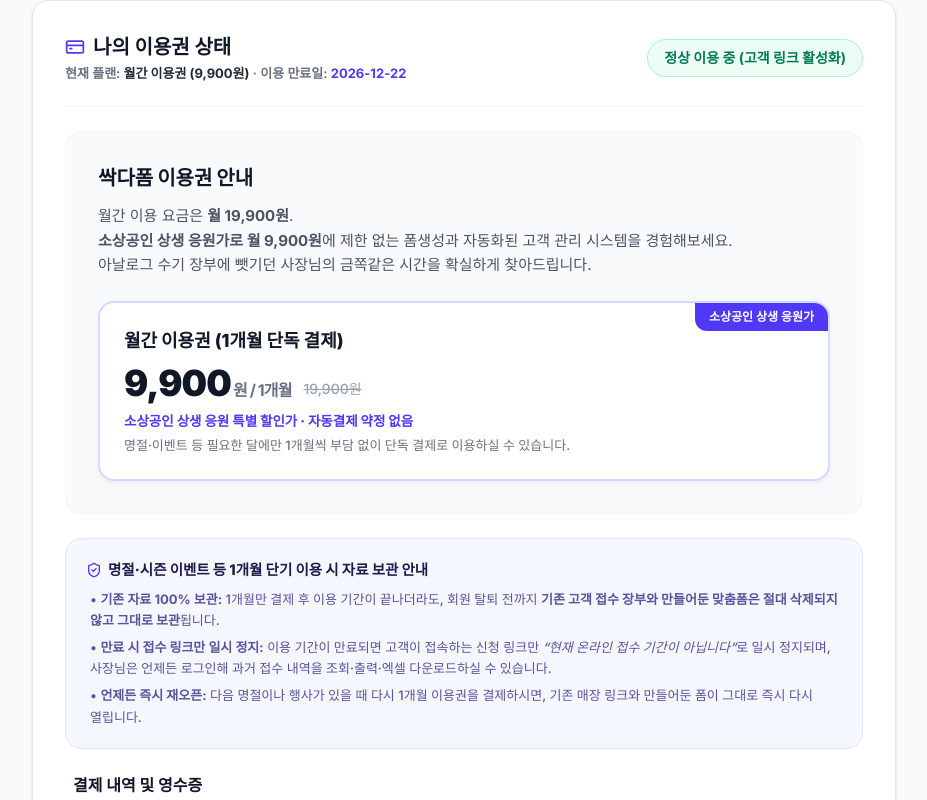
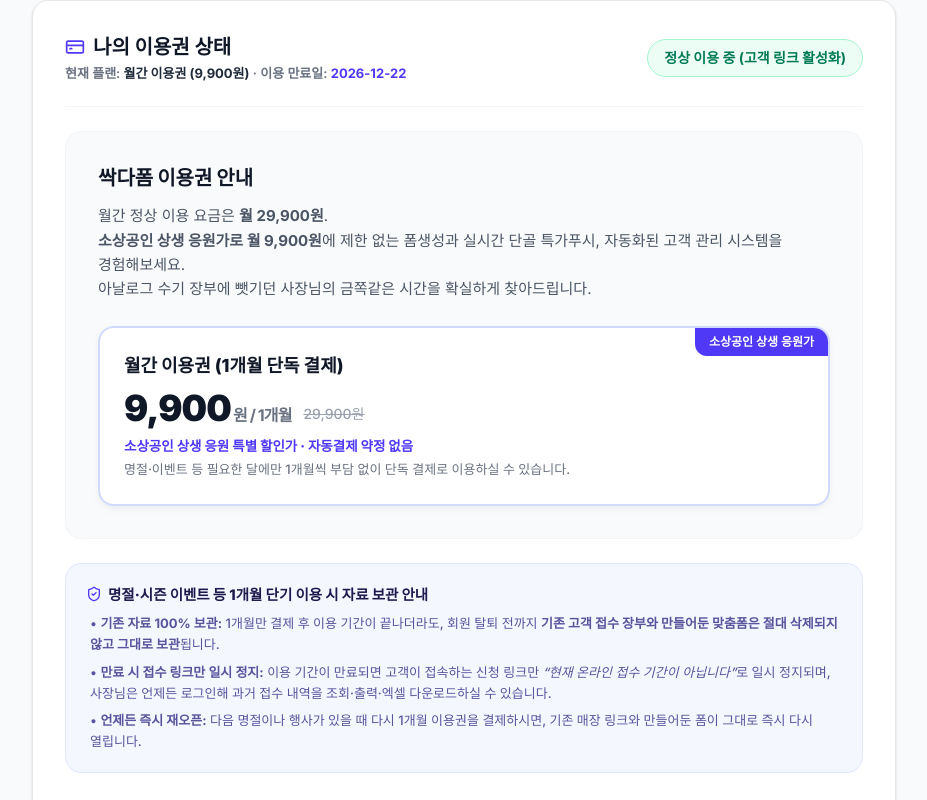
Before and after one commit to hannune-s/ssakdaform, a Next.js app: page /subscription in a window 1280 px wide. Shown: the top 800 px of the page, without its empty margins (176-1103 px from the left). Built offline with nearby package versions, Linux system fonts and the light colour scheme; no server answers; the database is empty.

Commit message:
style: update regular monthly price to 29,900 KRW with 9,900 KRW promotional rate

```diff
--- a/src/app/landing/page.tsx
+++ b/src/app/landing/page.tsx
@@ -556,7 +556,7 @@ export default function LandingPage() {
                 </p>
               </div>
               <div className="text-left sm:text-right">
-                <div className="text-sm font-bold text-gray-400 line-through">월 19,900원</div>
+                <div className="text-sm font-bold text-gray-400 line-through">정상가 월 29,900원</div>
                 <div className="text-4xl sm:text-5xl font-black text-[#5B21B6] tracking-tight">
                   9,900<span className="text-base sm:text-lg font-bold text-gray-600 ml-1">원 / 1개월</span>
                 </div>
--- a/src/app/subscription/page.tsx
+++ b/src/app/subscription/page.tsx
@@ -57,8 +57,8 @@ export default function SubscriptionPage() {
           <div className="bg-gray-50 rounded-2xl p-4 sm:p-6 md:p-8 border border-gray-100 mb-6">
             <h3 className="text-base sm:text-xl font-black text-gray-900 mb-2 sm:mb-3">싹다폼 이용권 안내</h3>
             <p className="text-[13px] sm:text-[15px] text-gray-600 leading-snug sm:leading-relaxed mb-4 sm:mb-6">
-              월간 이용 요금은 <strong>월 19,900원</strong>.<br />
-              <strong>소상공인 상생 응원가로 월 9,900원</strong>에 제한 없는 폼생성과 자동화된 고객 관리 시스템을 경험해보세요.<br className="hidden sm:block" />
+              월간 정상 이용 요금은 <strong>월 29,900원</strong>.<br />
+              <strong>소상공인 상생 응원가로 월 9,900원</strong>에 제한 없는 폼생성과 실시간 단골 특가푸시, 자동화된 고객 관리 시스템을 경험해보세요.<br className="hidden sm:block" />
               아날로그 수기 장부에 뺏기던 사장님의 금쪽같은 시간을 확실하게 찾아드립니다.
             </p>
 
@@ -75,7 +75,7 @@ export default function SubscriptionPage() {
                   <span className="text-3xl sm:text-4xl font-black text-gray-900 group-hover:text-indigo-600 transition-colors tracking-tight">
                     9,900<span className="text-[14px] sm:text-[16px] font-bold text-gray-500 ml-0.5">원 / 1개월</span>
                   </span>
-                  <span className="text-xs sm:text-sm text-gray-400 line-through mb-1 ml-1 font-medium">19,900원</span>
+                  <span className="text-xs sm:text-sm text-gray-400 line-through mb-1 ml-1 font-medium">29,900원</span>
                 </div>
                 <div className="text-[12px] sm:text-[13.5px] text-indigo-600 font-extrabold mb-1">
                   소상공인 상생 응원 특별 할인가 · 자동결제 약정 없음
```
